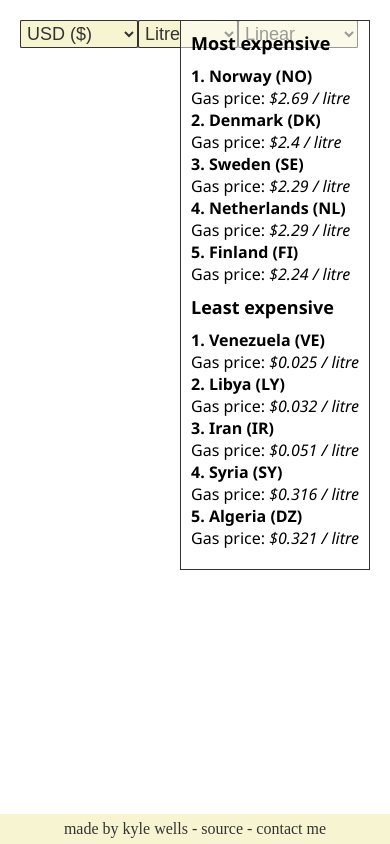
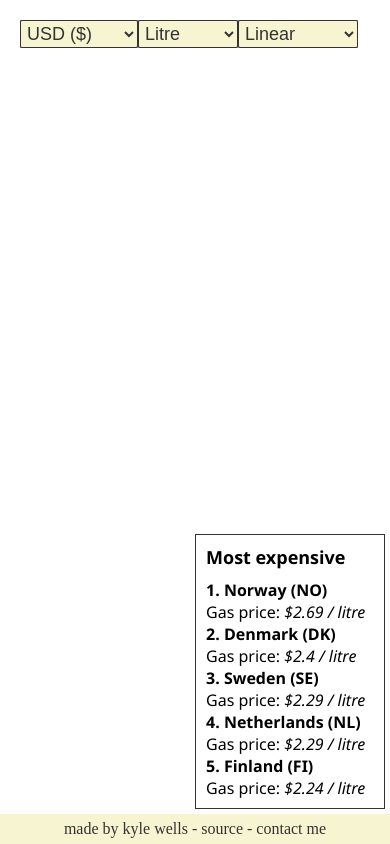
Before and after one commit to kqwq/gas-price-globe, a website built with webpack: page src/index.html in a window 390 px wide. Built offline with nearby package versions, Linux system fonts and the light colour scheme; no server answers; what globe.gl would draw is missing.

Commit message:
mobile bearable

```diff
--- a/src/main.css
+++ b/src/main.css
@@ -66,7 +66,16 @@ body {
   font-size: normal;
   margin-bottom: 10px;
 }
-
+/* mobile-friendly */
+@media only screen and (max-width: 480px) {
+  #leaderboard {
+    top: auto;
+    bottom: 35px;
+    right: 5px;
+    height: 30%;
+    overflow: auto;
+  }
+}
 
 select {
   font-size: large;
```
